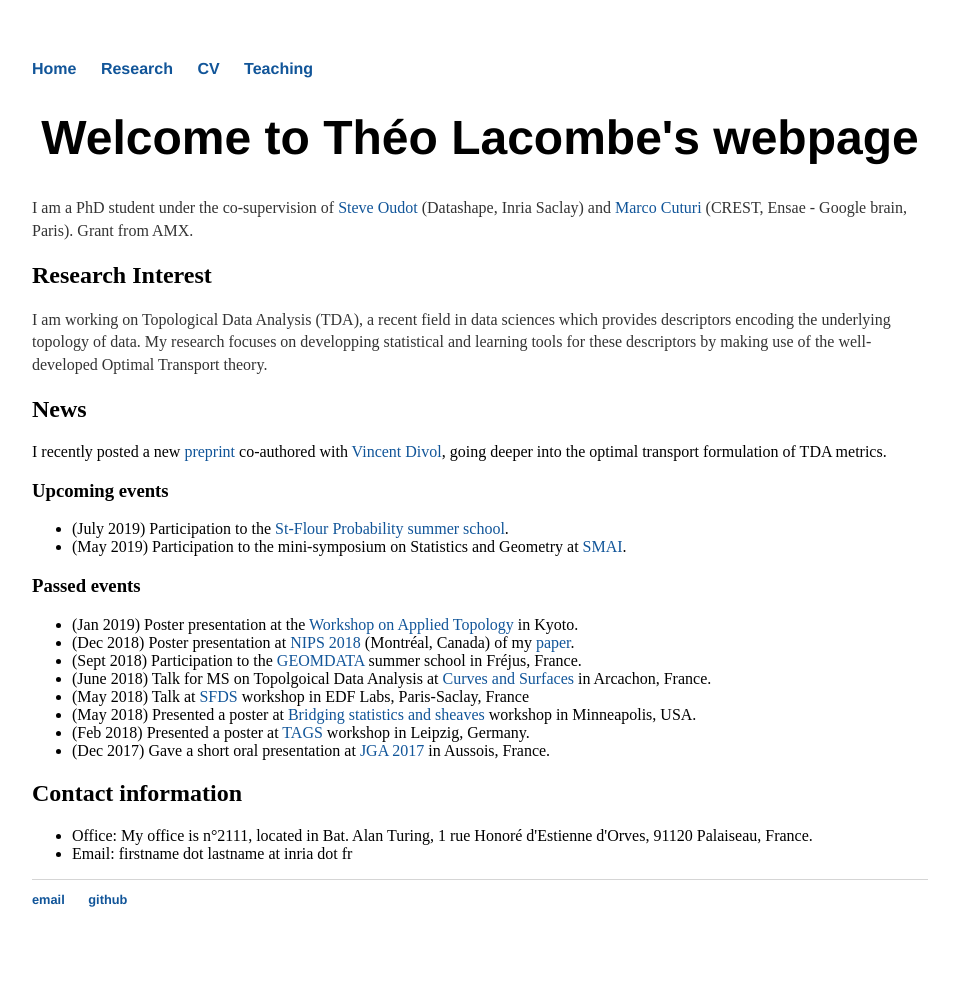
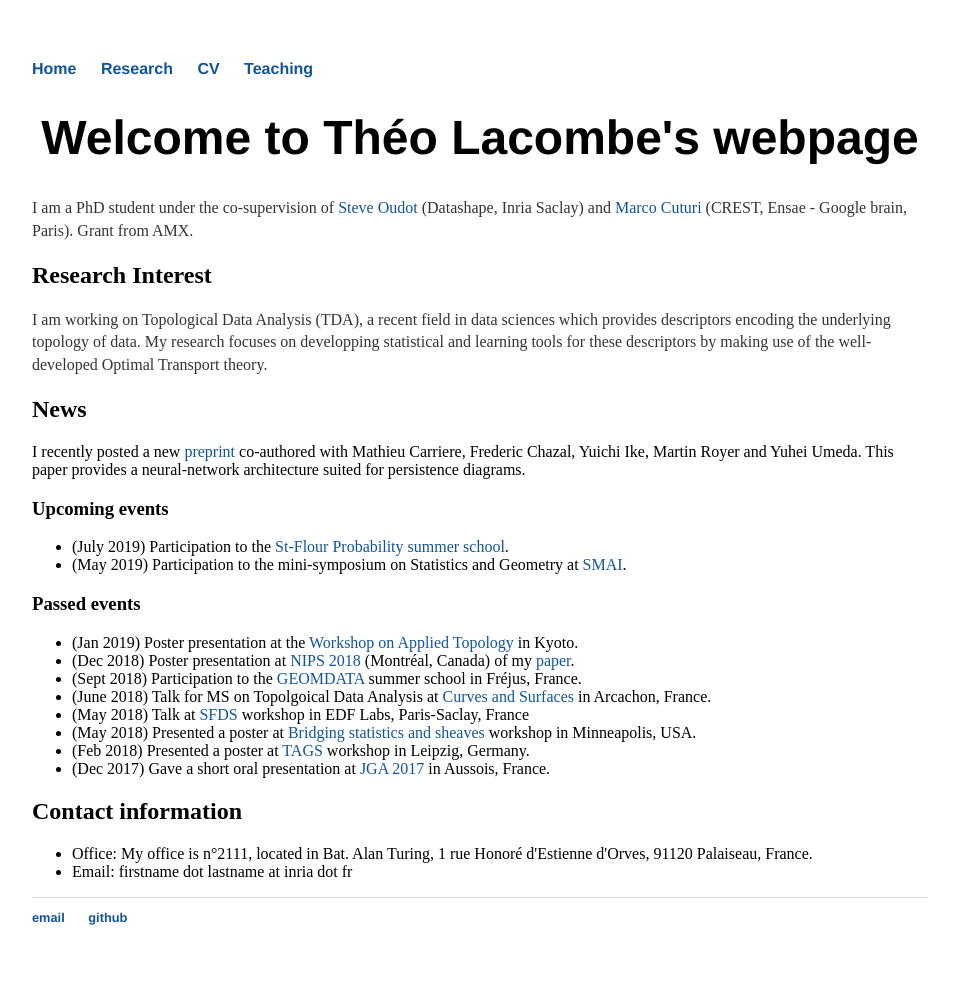
Before and after one commit to tlacombe/tlacombe.github.io, a Jekyll site: the page built from index.html, in a window 1280 px wide. Shown: the whole page, without its empty margins (160-1119 px from the left). Built offline with Jekyll 4.4.1, drawn with Linux system fonts in a browser that asks for light colours.

Commit message:
updated news and preprint

```diff
--- a/index.html
+++ b/index.html
@@ -12,7 +12,7 @@ title: Theo Lacombe's webpage
 	<p>I am working on Topological Data Analysis (TDA), a recent field in data sciences which provides descriptors encoding the underlying topology of data. My research focuses on developping statistical and learning tools for these descriptors by making use of the well-developed Optimal Transport theory.</p>
 
     <h2> News </h2>
-	I recently posted a new <a href="https://arxiv.org/pdf/1901.03048.pdf">preprint</a> co-authored with <a href="https://vincentdivol.github.io/">Vincent Divol</a>, going deeper into the optimal transport formulation of TDA metrics.
+	I recently posted a new <a href="https://arxiv.org/pdf/1904.09378.pdf">preprint</a> co-authored with Mathieu Carriere, Frederic Chazal, Yuichi Ike, Martin Royer and Yuhei Umeda. This paper provides a neural-network architecture suited for persistence diagrams.
 
 	<h3> Upcoming events</h3>
 	<ul>
--- a/research/index.html
+++ b/research/index.html
@@ -4,8 +4,9 @@ title: Publications
 ---
 <h2>Publications & Preprint</h2>
 	<ul>
+		<li> (preprint) M. Carriere, F. Chazal, Y. Ike, TL, M. Royer, Y. Umeda. <a href="https://arxiv.org/pdf/1904.09378.pdf">A General Neural Network Architecture for Persistence Diagrams and Graph Classification</a>.</li>
 		<li> (preprint) V. Divol, TL. <a href="https://arxiv.org/pdf/1901.03048.pdf">Understanding the Topology and the Geometry of the Persistence Diagram Space via Optimal Partial Transport</a>.</li>
-		<li> TL, M. Cuturi, S. Oudot, <a href="https://arxiv.org/pdf/1805.08331.pdf">Large Scale Computation of Means and Cluster for Persistence Diagrams using Optimal Transport</a>, NIPS 2018. </li>
+		<li> TL, M. Cuturi, S. Oudot, <a href="https://arxiv.org/pdf/1805.08331.pdf">Large Scale Computation of Means and Cluster for Persistence Diagrams using Optimal Transport</a>, NeurIPS 2018. </li>
 	</ul>
 
 <h2>Other material</h2>
```
